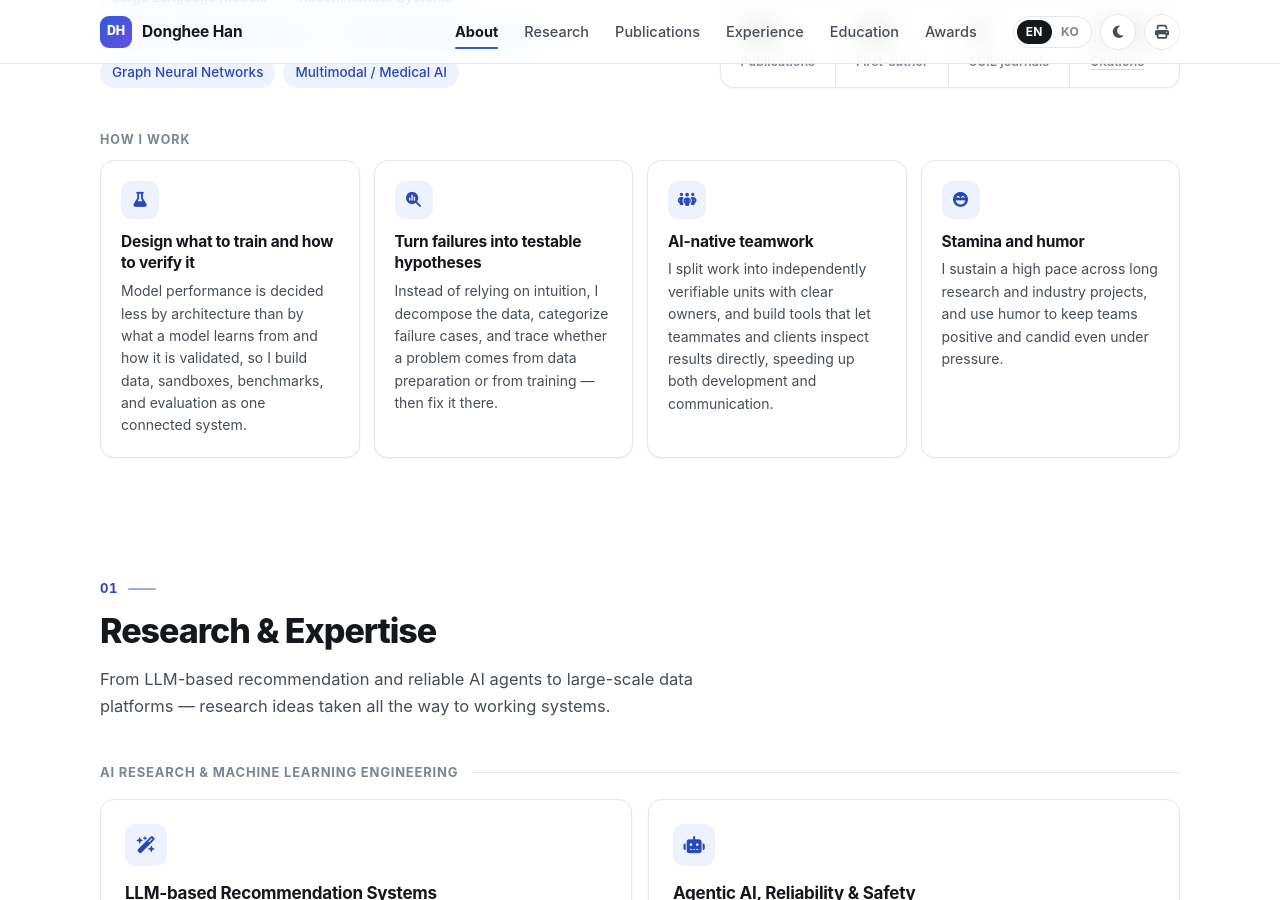
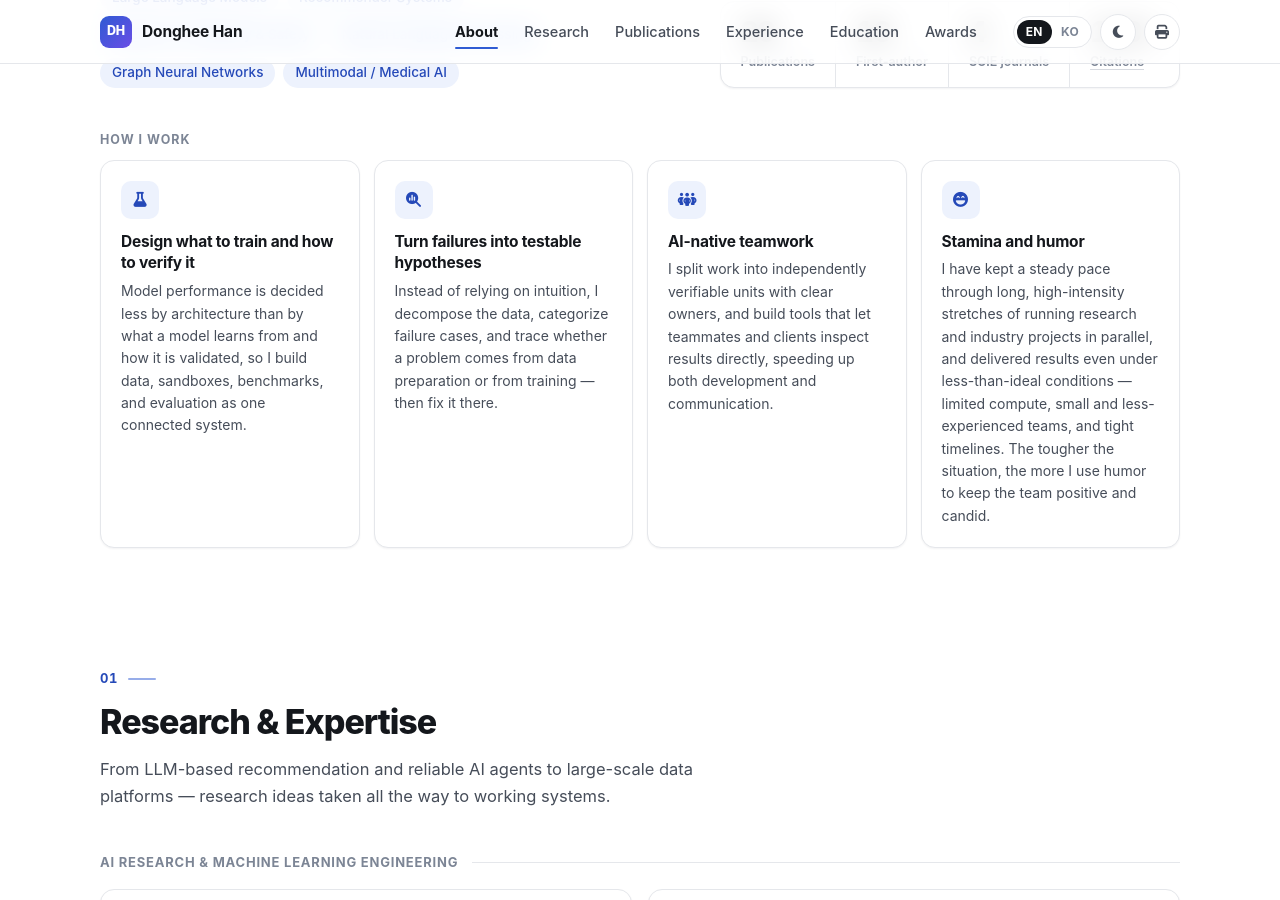
Before and after one commit to venzino-han/venzino-han.github.io, a Jekyll site: the page built from index.html, in a window 1280 px wide and 900 px high, scrolled down 1100 px. Built offline with Jekyll 4.4.1, drawn with Linux system fonts in a browser that asks for light colours; some web fonts are replaced.

Commit message:
Expand "Stamina and humor" in How I work
Mention delivering results through high-intensity periods and under
less-than-ideal conditions (limited compute, small teams, tight timelines).

Co-Authored-By: Claude Opus 5.5 (1M context) <noreply@anthropic.com>
Claude-Session: https://claude.ai/code/session_01PSc9UVWcKFN7eHk2cX4ekA

```diff
--- a/_data/en.yml
+++ b/_data/en.yml
@@ -98,7 +98,7 @@ profile:
       text: I split work into independently verifiable units with clear owners, and build tools that let teammates and clients inspect results directly, speeding up both development and communication.
     - icon: face-laugh-beam
       title: Stamina and humor
-      text: I sustain a high pace across long research and industry projects, and use humor to keep teams positive and candid even under pressure.
+      text: I have kept a steady pace through long, high-intensity stretches of running research and industry projects in parallel, and delivered results even under less-than-ideal conditions — limited compute, small and less-experienced teams, and tight timelines. The tougher the situation, the more I use humor to keep the team positive and candid.
 
 # ------------------------------------------------------------------ Research & expertise
 research:
--- a/_data/ko.yml
+++ b/_data/ko.yml
@@ -97,7 +97,7 @@ profile:
       text: 업무를 독립적으로 검증 가능한 단위로 나누어 명확한 산출물을 맡기고, 팀원과 고객이 결과를 직접 확인할 수 있는 도구를 만들어 개발과 의사소통의 속도를 함께 높입니다.
     - icon: face-laugh-beam
       title: 체력과 유머가 있습니다
-      text: 장기간의 연구와 기업 과제를 병행하면서도 높은 업무 강도를 꾸준히 유지하고, 유머로 팀 분위기를 긍정적으로 만들어 구성원들이 솔직하게 의견을 나눌 수 있는 환경을 만듭니다.
+      text: 장기간의 연구와 여러 기업 과제를 병행하는 고강도 업무 상황에서도 흔들림 없이 페이스를 유지해 왔고, 제한된 연산 자원, 경험이 많지 않은 소수 인원, 촉박한 일정 같은 불비한 여건에서도 방법을 찾아 끝까지 결과를 만들어 냈습니다. 상황이 어려울수록 유머로 팀 분위기를 긍정적으로 만들어, 구성원들이 솔직하게 의견을 나눌 수 있는 환경을 만듭니다.
 
 # ------------------------------------------------------------------ 연구 분야
 research:
```
